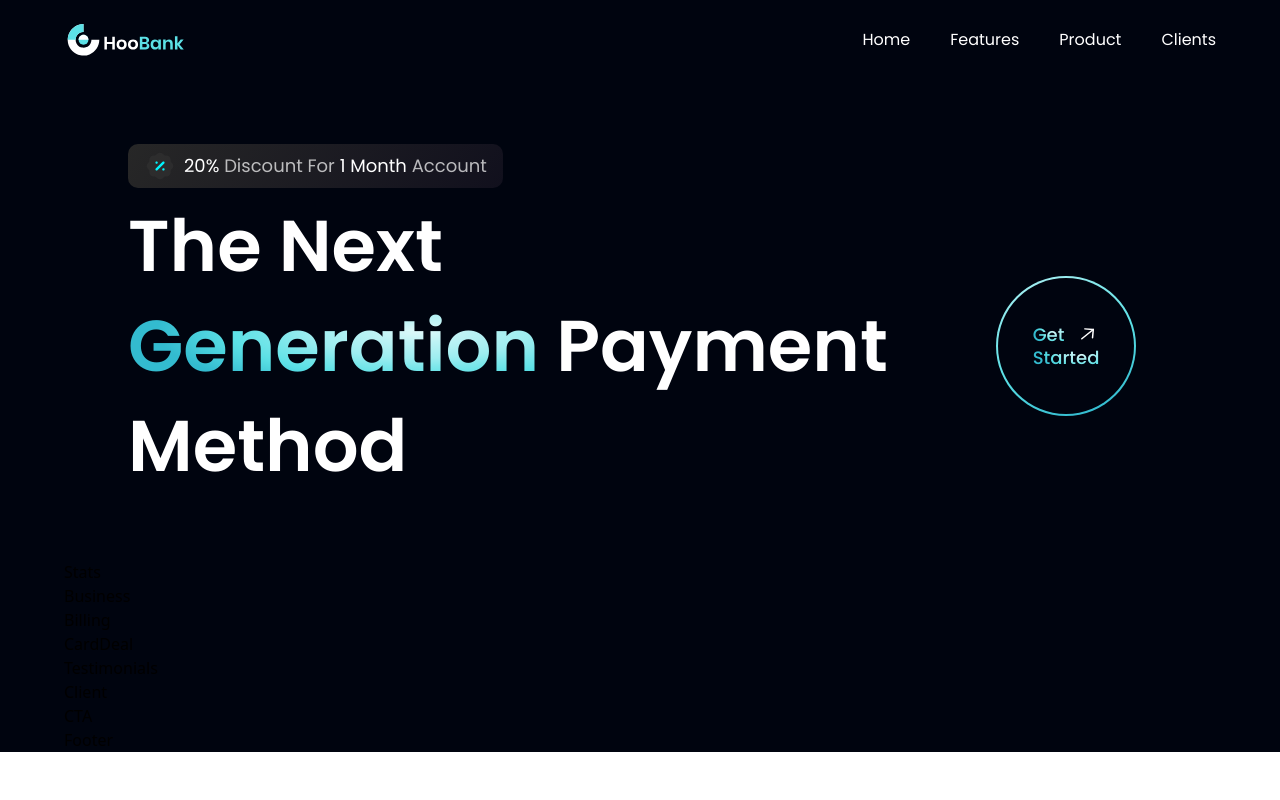
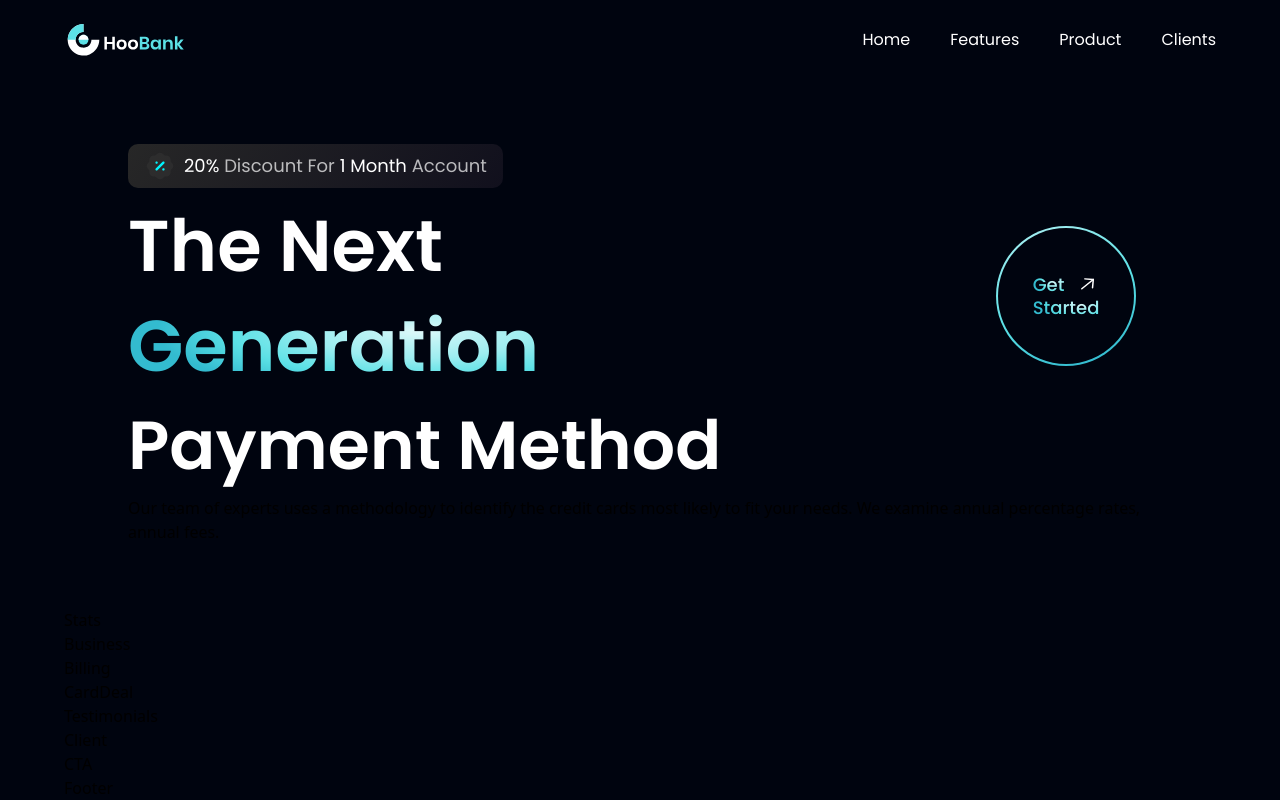
Before and after one commit to hossein-jorfi/landing-page, a React (Vite) app: page / in a window 1280 px wide. Built offline with nearby package versions, Linux system fonts and the light colour scheme.

Commit message:
Hero section

```diff
--- a/src/components/Hero.tsx
+++ b/src/components/Hero.tsx
@@ -18,15 +18,26 @@
             <span className="text-white">1 Month</span> Account
           </p>
         </div>
+
         <div className="flex flex-row justify-between items-center w-full">
           <h1 className="flex-1 font-poppins font-semibold ss:text-[72px] text-[52px] text-white ss:leading-[100px] leading-[75px]">
             The Next <br className="sm:block hidden" />{" "}
-            <span className="text-gradient">Generation</span> Payment Method
+            <span className="text-gradient">Generation</span>
           </h1>
           <div className="ss:flex hidden mr-0 md:mr-4">
             <GetStarted />
           </div>
         </div>
+
+        <h1 className="font-poppins font-semibold ss:text-[68px] text-[52px] text-white ss:leading-[100px] leading-[75px] w-full">
+          Payment Method
+        </h1>
+
+        <p>
+          Our team of experts uses a methodology to identify the credit cards
+          most likely to fit your needs. We examine annual percentage rates,
+          annual fees.
+        </p>
       </div>
     </section>
   );
```
